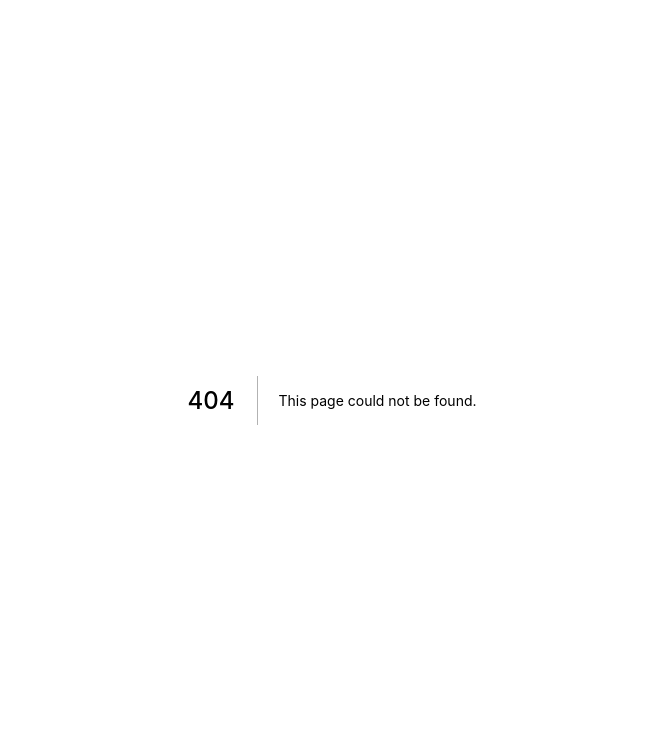
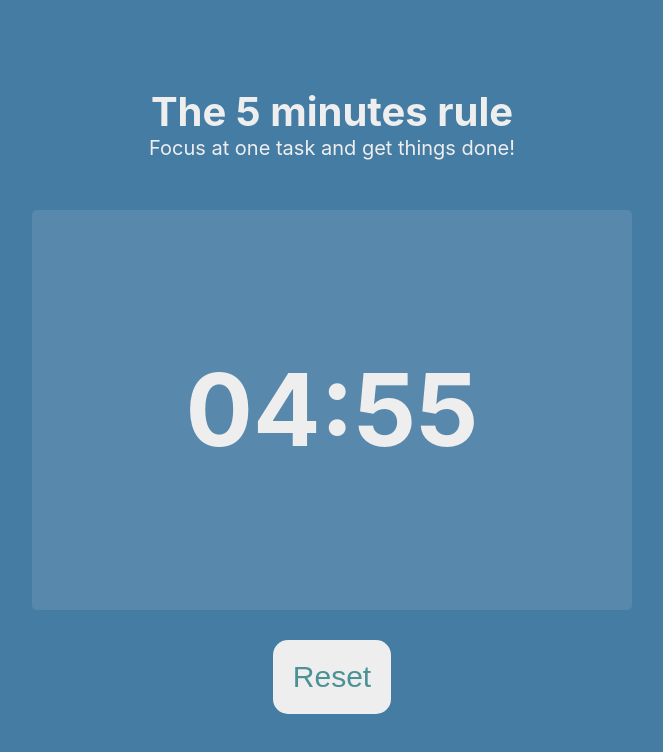
Before and after one commit to brunolbahiense/tomatracker, a Next.js app: page /smalltracker in a window 1280 px wide. Before the commit this address had no page. Shown: the top 752 px of the page, without its empty margins (308-971 px from the left). Built offline with nearby package versions, Linux system fonts and the light colour scheme.

Commit message:
add 5 minutes rule

```diff
--- /dev/null
+++ b/src/components/SmallTimer/index.tsx
@@ -0,0 +1,47 @@
+import { useEffect, useState } from 'react'
+import * as S from './styles'
+import Link from 'next/link'
+
+const SmallTimer = () => {
+  const [minutes, setMinutes] = useState(5)
+  const [seconds, setSeconds] = useState(0)
+  const [displayMensage, setDisplayMensage] = useState(false)
+
+  useEffect(() => {
+    const interval = setInterval(() => {
+      clearInterval(interval)
+      if (seconds === 0) {
+        if (minutes !== 0) {
+          setSeconds(59)
+          setMinutes(minutes - 1)
+        } else {
+          setDisplayMensage(true)
+        }
+      } else {
+        setSeconds(seconds - 1)
+      }
+    }, 1000)
+  }, [displayMensage, minutes, seconds])
+
+  const TimerMinutes = minutes < 10 ? `0${minutes}` : minutes
+  const TimerSeconds = seconds < 10 ? `0${seconds}` : seconds
+  const Time = `${TimerMinutes}:${TimerSeconds}`
+
+  return (
+    <>
+      <S.Message>
+        {displayMensage && (
+          <S.FrameB>
+            <div>Fealling ready to start your pomodori?</div>
+            <Link href="/">
+              <S.Button>Go to Pomodoro</S.Button>
+            </Link>
+          </S.FrameB>
+        )}
+      </S.Message>
+      <S.Title>{Time}</S.Title>
+    </>
+  )
+}
+
+export default SmallTimer
--- /dev/null
+++ b/src/components/SmallTimer/styles.tsx
@@ -0,0 +1,59 @@
+import styled from 'styled-components'
+
+export const Wrapper = styled.main`
+  background-color: #457ca3;
+  color: #eee;
+  width: 40rem;
+  height: 30rem;
+  padding: 3rem;
+  margin-top: 5rem;
+  display: flex;
+  text-align: center;
+  flex-direction: column;
+  align-items: center;
+  justify-content: center;
+  border-radius: 5px;
+  @media only screen and (max-width: 768px) {
+    border: none;
+    box-shadow: none;
+  }
+`
+
+export const Title = styled.h1`
+  font-size: 10rem;
+`
+
+export const Message = styled.h2`
+  font-size: 2rem;
+  font-weight: 400;
+`
+export const Button = styled.button`
+  color: #dd6662;
+  background-color: #eee;
+  padding: 2rem;
+  font-size: 3rem;
+  font-weight: 500;
+  border-radius: 15px;
+  border: none;
+  display: flex;
+  justify-content: center;
+  align-items: center;
+  margin-top: 2rem;
+
+  :hover {
+    background-color: #d9d9d9;
+  }
+`
+
+export const Illustration = styled.img`
+  margin-top: 3rem;
+  width: min(30rem, 100%);
+`
+export const FrameB = styled.main`
+  background-color: #5889ac;
+  text-align: center;
+  display: flex;
+  flex-direction: column;
+  align-items: center;
+  justify-content: center;
+`
--- /dev/null
+++ b/src/pages/smalltracker.tsx
@@ -0,0 +1,18 @@
+import * as S from '../styles/styles'
+import SmallTimer from 'components/SmallTimer'
+import Link from 'next/link'
+
+export default function Tracker() {
+  return (
+    <S.WrapperB>
+      <S.Title>The 5 minutes rule</S.Title>
+      <S.Description>Focus at one task and get things done!</S.Description>
+      <S.FrameB>
+        <SmallTimer />
+      </S.FrameB>
+      <Link href="/fiverule">
+        <S.Button>Reset</S.Button>
+      </Link>
+    </S.WrapperB>
+  )
+}
--- a/src/styles/styles.ts
+++ b/src/styles/styles.ts
@@ -2,6 +2,26 @@ import styled from 'styled-components'
 
 export const Wrapper = styled.main`
   background-color: #d95550;
+  color: #eee;
+  width: 100%;
+  height: 100%;
+  padding: 3rem;
+  text-align: center;
+  display: flex;
+  flex-direction: column;
+  align-items: center;
+  justify-content: center;
+  @media only screen and (max-width: 768px) {
+    border: none;
+    box-shadow: none;
+    width: 100%;
+    margin: unset;
+    height: 105%;
+    overflow: hidden;
+  }
+`
+export const WrapperB = styled.main`
+  background-color: #457ca3;
   color: #eee;
   width: 100%;
   height: 100%;
@@ -33,6 +53,19 @@ export const Frame = styled.main`
   border-radius: 5px;
   margin-top: 5rem;
 `
+export const FrameB = styled.main`
+  background-color: #5889ac;
+  width: 60rem;
+  height: 40rem;
+  padding: 3rem;
+  text-align: center;
+  display: flex;
+  flex-direction: column;
+  align-items: center;
+  justify-content: center;
+  border-radius: 5px;
+  margin-top: 5rem;
+`
 
 export const Title = styled.h1`
   font-size: 4em;
@@ -42,10 +75,20 @@ export const Description = styled.h2`
   font-size: 2rem;
   font-weight: 400;
 `
+export const Lazy = styled.h2`
+  font-size: 2rem;
+  font-weight: 400;
+  cursor: pointer;
+  margin-top: 2rem;
+
+  :hover {
+    color: #d6d6d6;
+  }
+`
 
 export const Button = styled.button`
   margin-top: 3rem;
-  color: #dd6662;
+  color: #4c9195;
   background-color: #eee;
   padding: 2rem;
   font-size: 3rem;
```
Also changed, not shown: src/pages/fiverule.tsx (added, +19 -0 lines), src/pages/index.tsx (+6 -1 lines).
